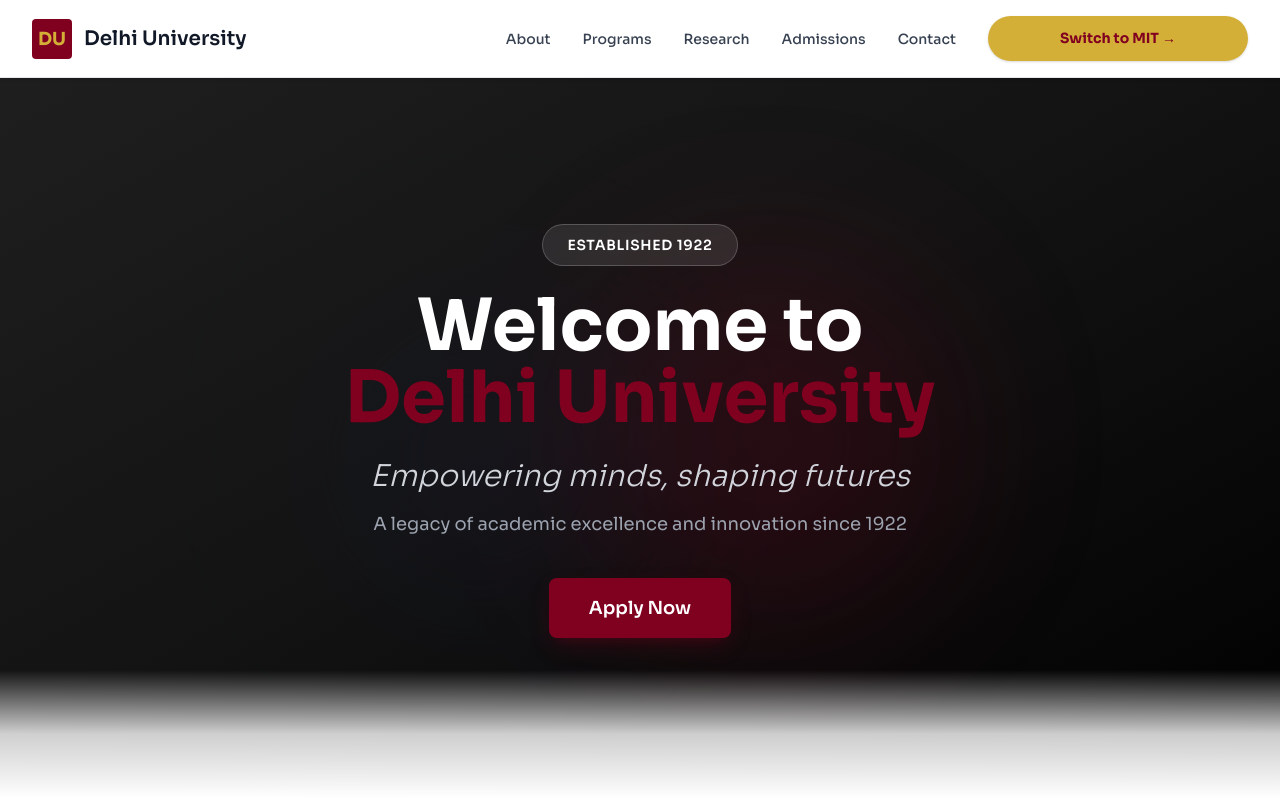
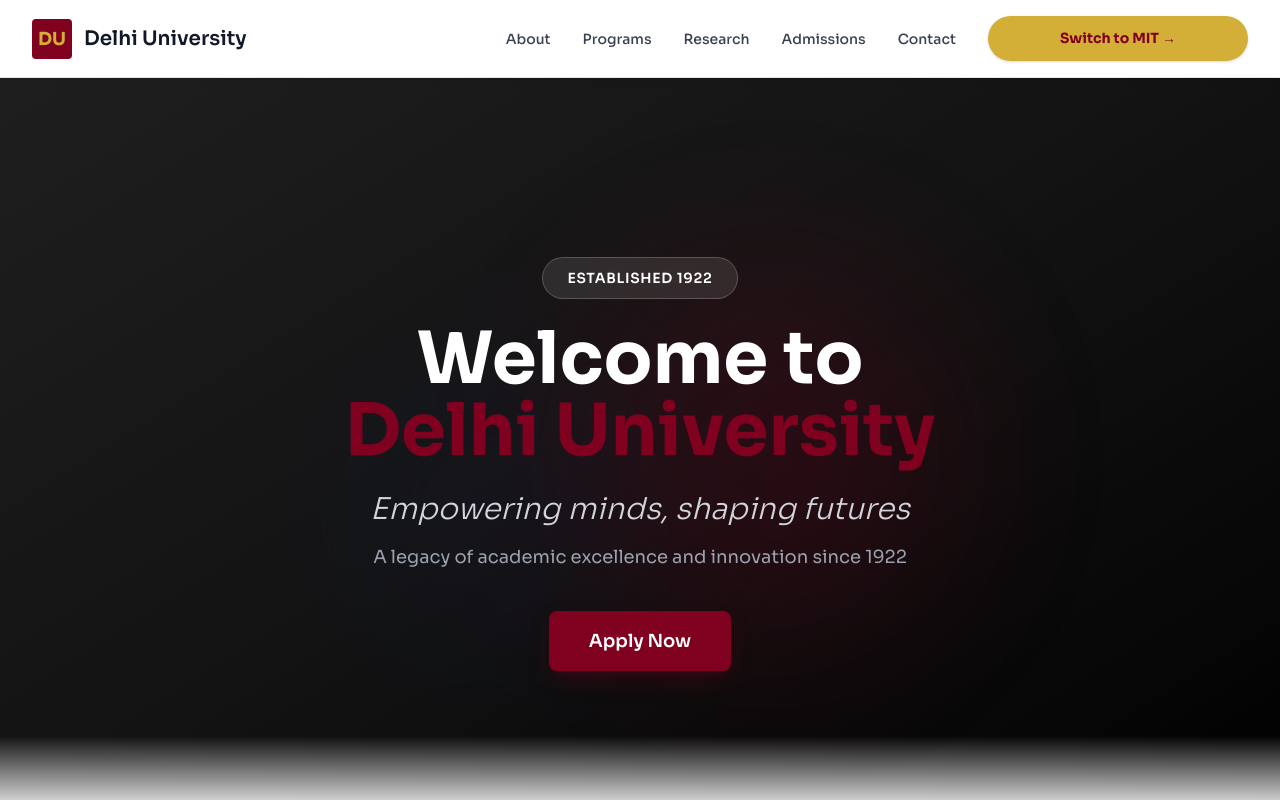
Before and after one commit to Ankita1800/university-landing-pages, a plain HTML site: page delhi-university-landing/index.html in a window 1280 px wide. Shown: the top 800 px of the page. Drawn offline with nearby package versions, Linux system fonts and the light colour scheme.

Commit message:
Make DU hero section full screen height

```diff
--- a/delhi-university-landing/index.html
+++ b/delhi-university-landing/index.html
@@ -204,13 +204,13 @@
     </header>
 
     <main class="mt-16">
-        <section class="hero-section text-white text-center hero-vertical-spacing px-8 relative overflow-hidden">
+        <section class="hero-section text-white text-center hero-vertical-spacing px-8 relative overflow-hidden min-h-screen flex items-center">
             <div class="absolute inset-0">
                 <div class="absolute top-0 left-0 w-full h-full bg-grid-pattern opacity-5"></div>
                 <div class="hero-decorative-blur hero-decorative-blur-gold"></div>
                 <div class="hero-decorative-blur hero-decorative-blur-navy"></div>
             </div>
-            <div class="hero-content max-w-5xl mx-auto">
+            <div class="hero-content max-w-5xl mx-auto w-full">
                 <div class="inline-block mb-6 px-6 py-2 bg-white/10 backdrop-blur-sm rounded-full border border-white/20">
                     <span class="text-white font-semibold text-sm tracking-wider">ESTABLISHED 1922</span>
                 </div>
```
